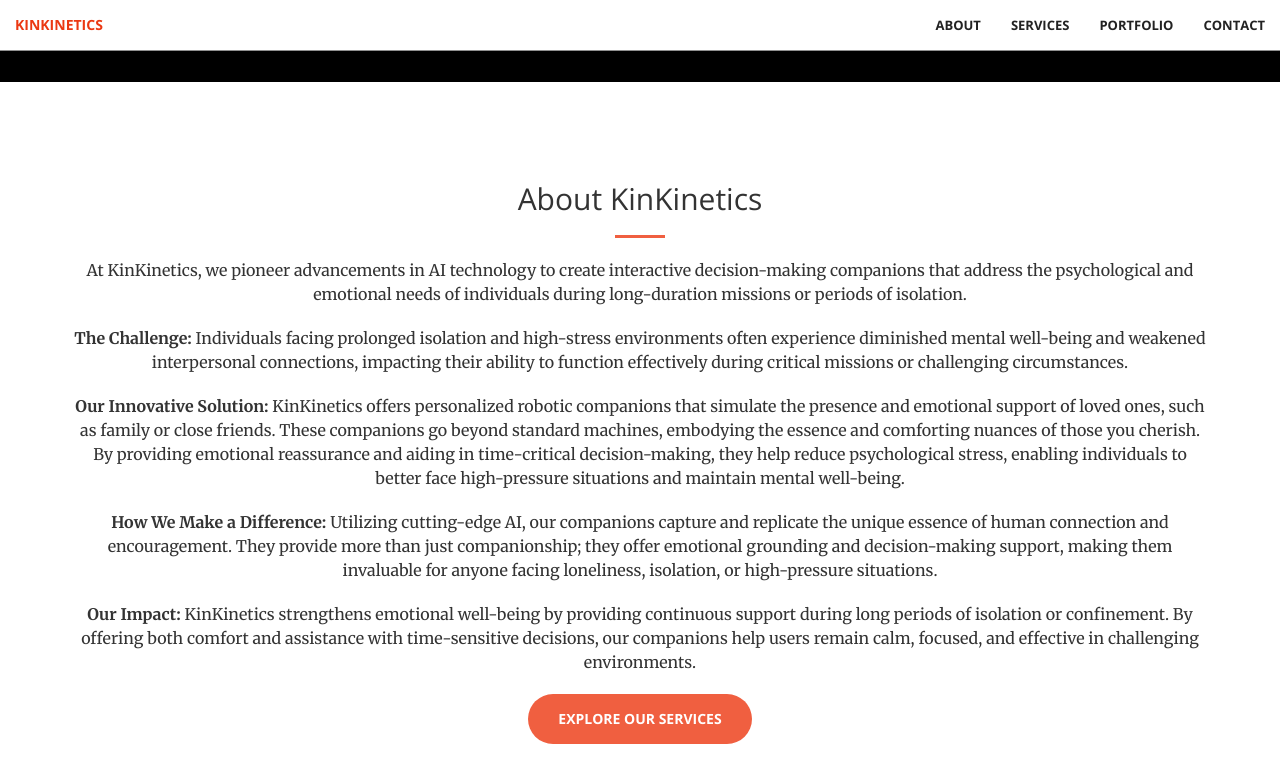
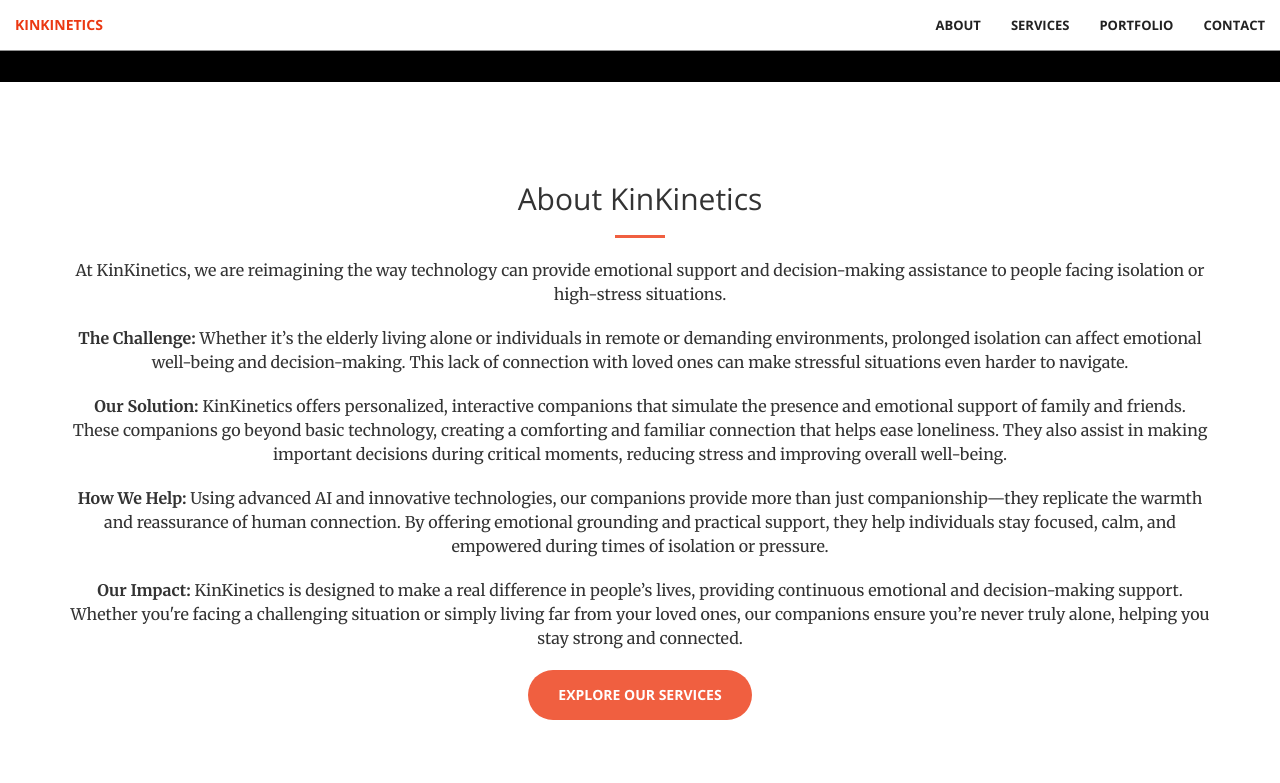
Before and after one commit to ramdaskinkinetics/KavyaKinKineticsCopy1.github.io, a Jekyll site: the page built from index.html, in a window 1280 px wide and 900 px high, scrolled down 818 px. Shown: the top 783 px of the window. Built offline with Jekyll 4.4.1, drawn with Linux system fonts in a browser that asks for light colours.

Commit message:
Updated website content for KinKinetics

```diff
--- a/_includes/call-to-action.html
+++ b/_includes/call-to-action.html
@@ -4,11 +4,16 @@
             <div class="col-lg-12 text-center">
                 <h2 class="section-heading">About KinKinetics</h2>
                 <hr class="primary">
-                <p>At KinKinetics, we pioneer advancements in AI technology to create interactive decision-making companions that address the psychological and emotional needs of individuals during long-duration missions or periods of isolation.</p>
-                <p><strong>The Challenge:</strong> Individuals facing prolonged isolation and high-stress environments often experience diminished mental well-being and weakened interpersonal connections, impacting their ability to function effectively during critical missions or challenging circumstances.</p>
-                <p><strong>Our Innovative Solution:</strong> KinKinetics offers personalized robotic companions that simulate the presence and emotional support of loved ones, such as family or close friends. These companions go beyond standard machines, embodying the essence and comforting nuances of those you cherish. By providing emotional reassurance and aiding in time-critical decision-making, they help reduce psychological stress, enabling individuals to better face high-pressure situations and maintain mental well-being.</p>
-                <p><strong>How We Make a Difference:</strong> Utilizing cutting-edge AI, our companions capture and replicate the unique essence of human connection and encouragement. They provide more than just companionship; they offer emotional grounding and decision-making support, making them invaluable for anyone facing loneliness, isolation, or high-pressure situations.</p>
-                <p><strong>Our Impact:</strong> KinKinetics strengthens emotional well-being by providing continuous support during long periods of isolation or confinement. By offering both comfort and assistance with time-sensitive decisions, our companions help users remain calm, focused, and effective in challenging environments.</p>
+                <p>At KinKinetics, we are reimagining the way technology can provide emotional support and decision-making assistance to people facing isolation or high-stress situations.</p>
+
+               <p><strong>The Challenge:</strong> Whether it’s the elderly living alone or individuals in remote or demanding environments, prolonged isolation can affect emotional well-being and decision-making. This lack of connection with loved ones can make stressful situations even harder to navigate.</p>
+
+               <p><strong>Our Solution:</strong> KinKinetics offers personalized, interactive companions that simulate the presence and emotional support of family and  friends. These companions go beyond basic technology, creating a comforting and familiar connection that helps ease loneliness. They also assist in making important decisions during critical moments, reducing stress and improving overall well-being.</p>
+
+               <p><strong>How We Help:</strong> Using advanced AI and innovative technologies, our companions provide more than just companionship—they replicate the warmth and reassurance of human connection. By offering emotional grounding and practical support, they help individuals stay focused, calm, and empowered during times of isolation or pressure.</p>
+
+              <p><strong>Our Impact:</strong> KinKinetics is designed to make a real difference in people’s lives, providing continuous emotional and decision-making support. Whether you're facing a challenging situation or simply living far from your loved ones, our companions ensure you’re never truly alone, helping you stay strong and connected.</p>
+
                 <a href="#services" class="btn btn-primary btn-xl page-scroll">Explore Our Services</a>
             </div>
         </div>
```
